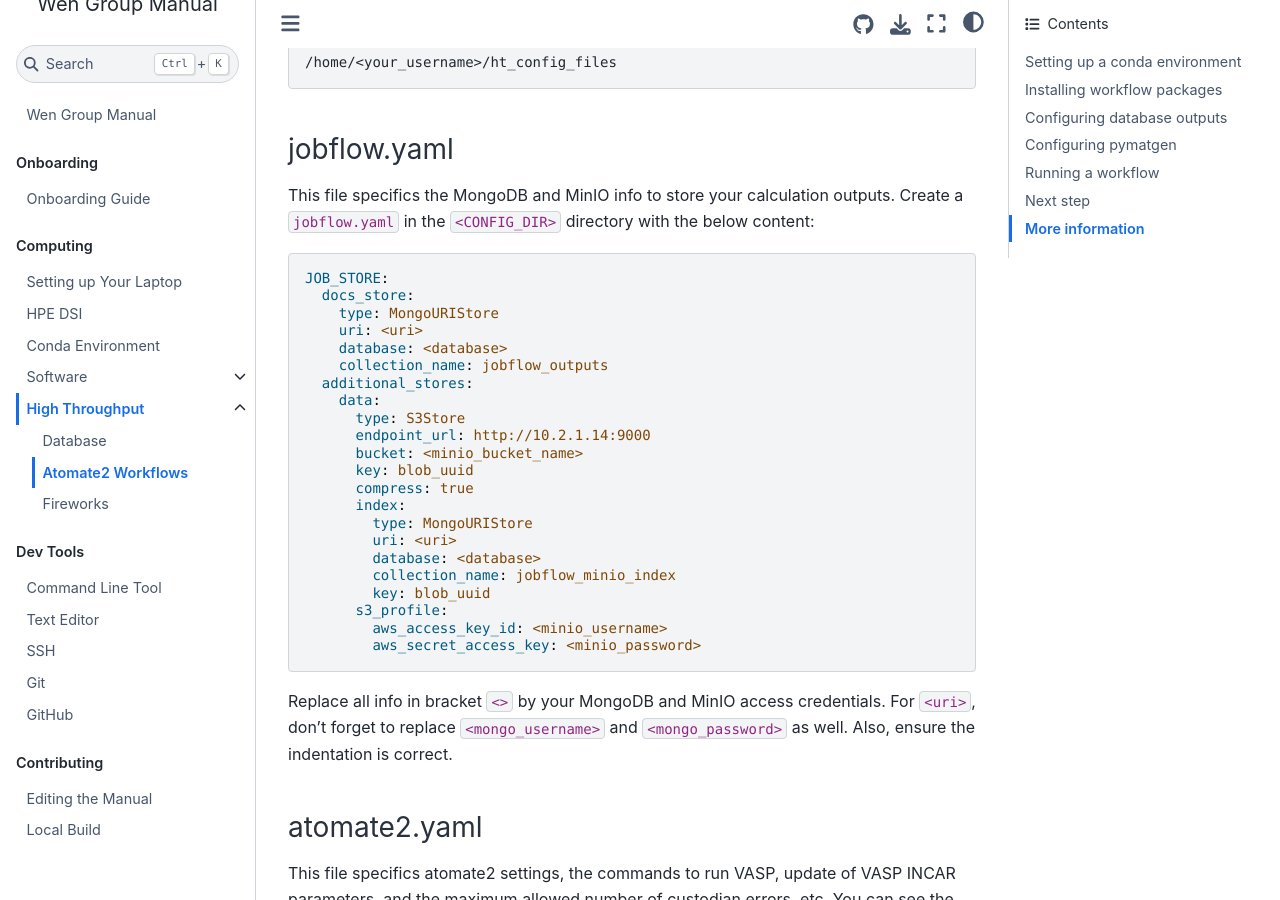
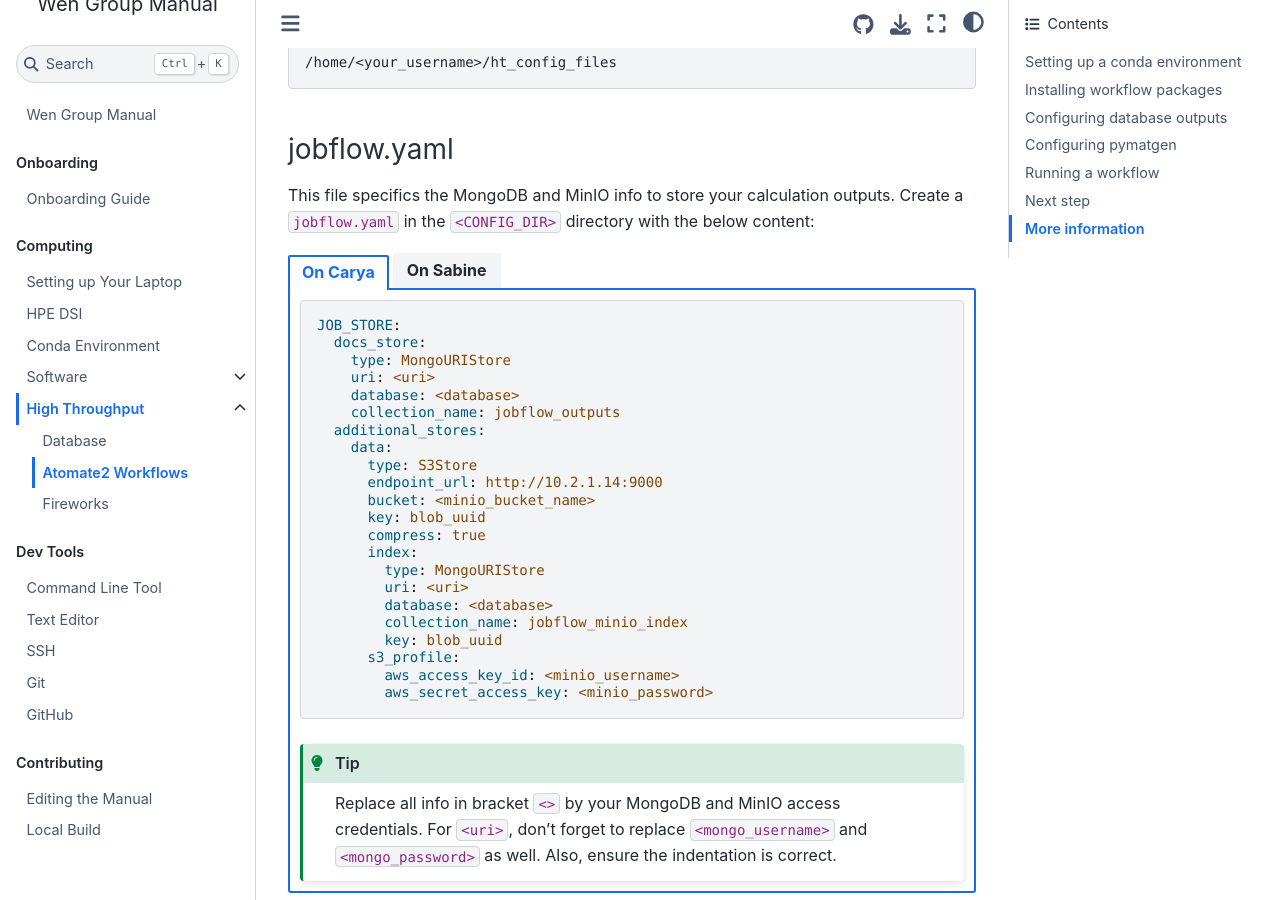
Before and after one commit to wengroup/group_manual, a Jupyter Book: the page built from docs/computing/high_throughput/atomate2.md, in a window 1280 px wide and 900 px high, scrolled down 1376 px. Built offline with Jupyter Book 1.0.4 settings and Sphinx 7.4.7 and the Sphinx Book theme 1.1.4, drawn with Linux system fonts in a browser that asks for light colours; some of the changed lines change nothing that is shown.

Commit message:
Add instructions for sabine

````diff
--- a/docs/computing/high_throughput/atomate2.md
+++ b/docs/computing/high_throughput/atomate2.md
@@ -61,6 +61,10 @@
 
 This file specifics the MongoDB and MinIO info to store your calculation outputs. Create a `jobflow.yaml` in the `<CONFIG_DIR>` directory with the below content:
 
+::::{tab-set}
+
+:::{tab-item} On Carya
+
 ```yaml
 JOB_STORE:
   docs_store:
@@ -86,7 +90,53 @@
         aws_secret_access_key: <minio_password>
 ```
 
+```{tip}
 Replace all info in bracket `<>` by your MongoDB and MinIO access credentials. For `<uri>`, don't forget to replace `<mongo_username>` and `<mongo_password>` as well. Also, ensure the indentation is correct.
+```
+
+:::
+
+:::{tab-item} On Sabine
+
+```yaml
+JOB_STORE:
+  docs_store:
+    type: MongoURIStore
+    uri: <uri>
+    database: <database>
+    collection_name: jobflow_outputs
+  additional_stores:
+    data:
+      type: S3Store
+      bucket: <minio_bucket_name>
+      key: blob_uuid
+      compress: true
+      index:
+        type: MongoURIStore
+        uri: <uri>
+        database: <database>
+        collection_name: jobflow_minio_index
+        key: blob_uuid
+      s3_profile:
+        aws_access_key_id: <minio_username>
+        aws_secret_access_key: <minio_password>
+      ssh_tunnel:
+        type: SSHTunnel
+        tunnel_server_address: carya.rcdc.uh.edu:22
+        remote_server_address: carya-nfs12:9000
+        local_port: 9000
+        username: <CARYA_USERNAME>
+        password: <CARYA_PASSWORD>
+```
+
+```{tip}
+Replace all info in bracket `<>` by your MongoDB and MinIO access credentials. For `<uri>`, don't forget to replace `<mongo_username>` and `<mongo_password>` as well. Also, ensure the indentation is correct.
+
+Also, replace `<CARYA_USERNAME>` and `<CARYA_PASSWORD>` by your Carya (yes, not Sabine) username and login password (i.g. your Cougarnet password). This is needed to establish a SSH tunnel to Carya from Sabine to access the MinIO server.
+```
+
+:::
+::::
 
 ### atomate2.yaml
 
````
